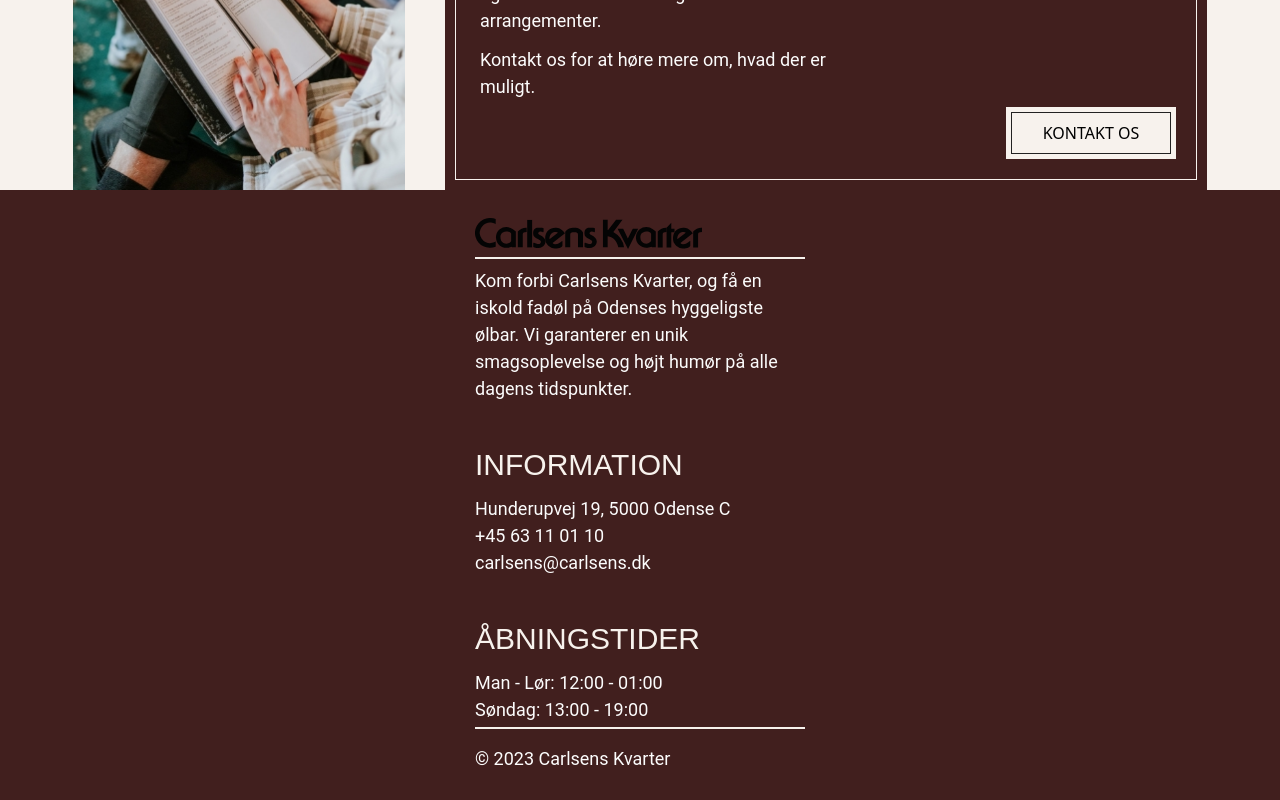
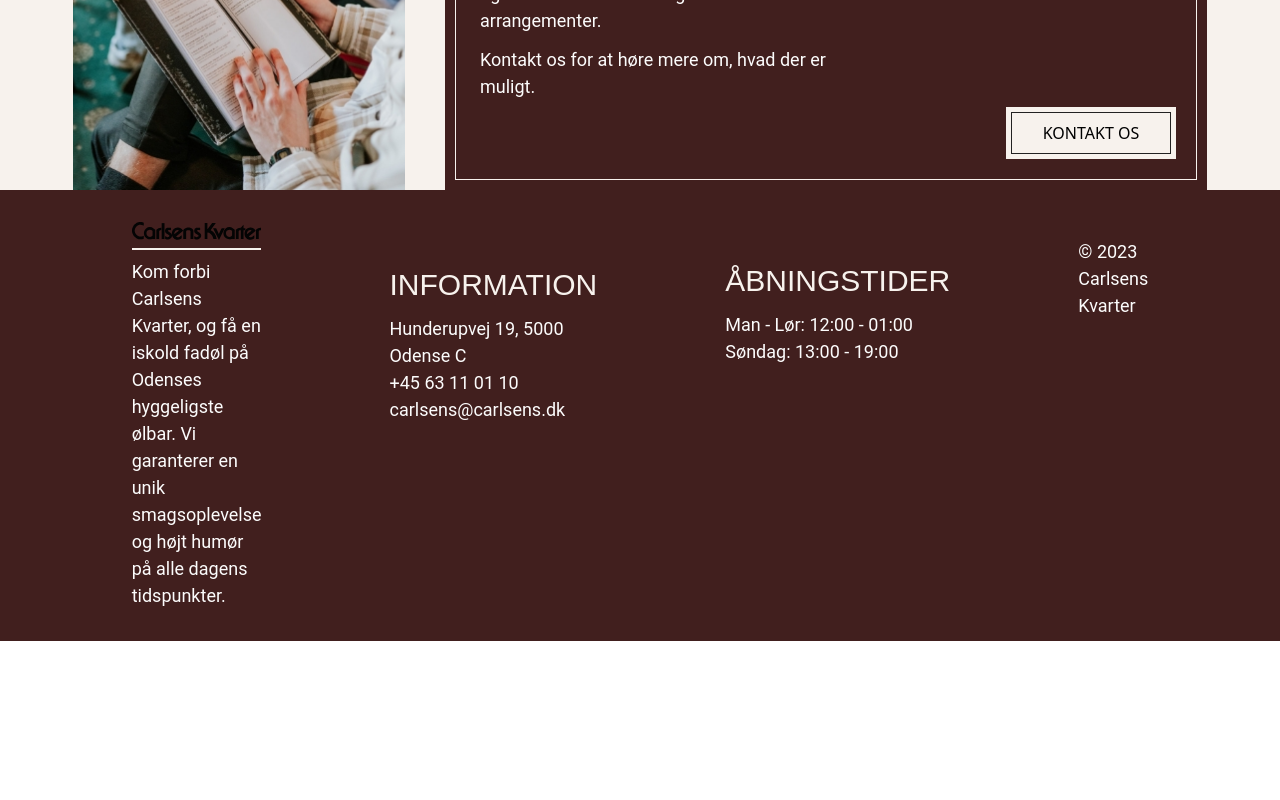
Before and after one commit to emil584c/projekt-6, a Vue app: page / in a window 1280 px wide. Shown: the part 3089-3889 px from the top of the page. After the commit the page ends 3730 px from the top, so only its background shows below. Built offline with nearby package versions, Linux system fonts and the light colour scheme; a web font is replaced by a local one.

Commit message:
footer desktop update

```diff
--- a/src/components/FooterBottom.vue
+++ b/src/components/FooterBottom.vue
@@ -5,27 +5,36 @@
 
 <template>
 
-    <header class=" bg-brown-primary">
-        <div class= "flex flex-col items-start justify-center py-7 max-w-[330px] mx-auto">
+    <footer class=" bg-brown-primary">
+        <div class= "flex flex-col items-start justify-center py-8 max-w-[330px] mx-auto md:flex-row md:max-w-10xl">
+
+                <div class="md:flex-col md:mr-32">
                     <img class="justify-item-start" src="../assets/images/placeholders/cklogo.svg" alt="carlsens logo">
                     <div class="bg-border-white w-full md:max-w-content-width h-[2px] my-2"></div>
                     <p>Kom forbi Carlsens Kvarter, og få en iskold fadøl på Odenses hyggeligste ølbar. Vi garanterer en unik smagsoplevelse og højt humør på alle dagens tidspunkter.</p>
+                </div>
 
+                <div class="flex-col md:mr-32">
                     <h2 class="text-border-white mt-10 mb-2">INFORMATION</h2>
                         <div class="mb-1">
                         <p>Hunderupvej 19, 5000 Odense C</p>
                         <p>+45 63 11 01 10</p>
                         <p>carlsens@carlsens.dk</p>
                     </div>
+                </div>
 
+                <div class="flex-col md:mr-32">
                     <h2 class="text-border-white mt-9 mb-2">ÅBNINGSTIDER</h2>
                     <div class="mb-1">
                         <p>Man - Lør: 12:00 - 01:00</p>
                         <p>Søndag: 13:00 - 19:00</p>
                     </div>
+                </div>
+
+
             <div class="bg-border-white w-full max-w-content-width h-[2px]"></div>
             <p class="mt-4">© 2023 Carlsens Kvarter</p>
         </div>
-    </header>
+    </footer>
 
 </template>
```
Lines whose indentation alone changed are shown as unchanged.
